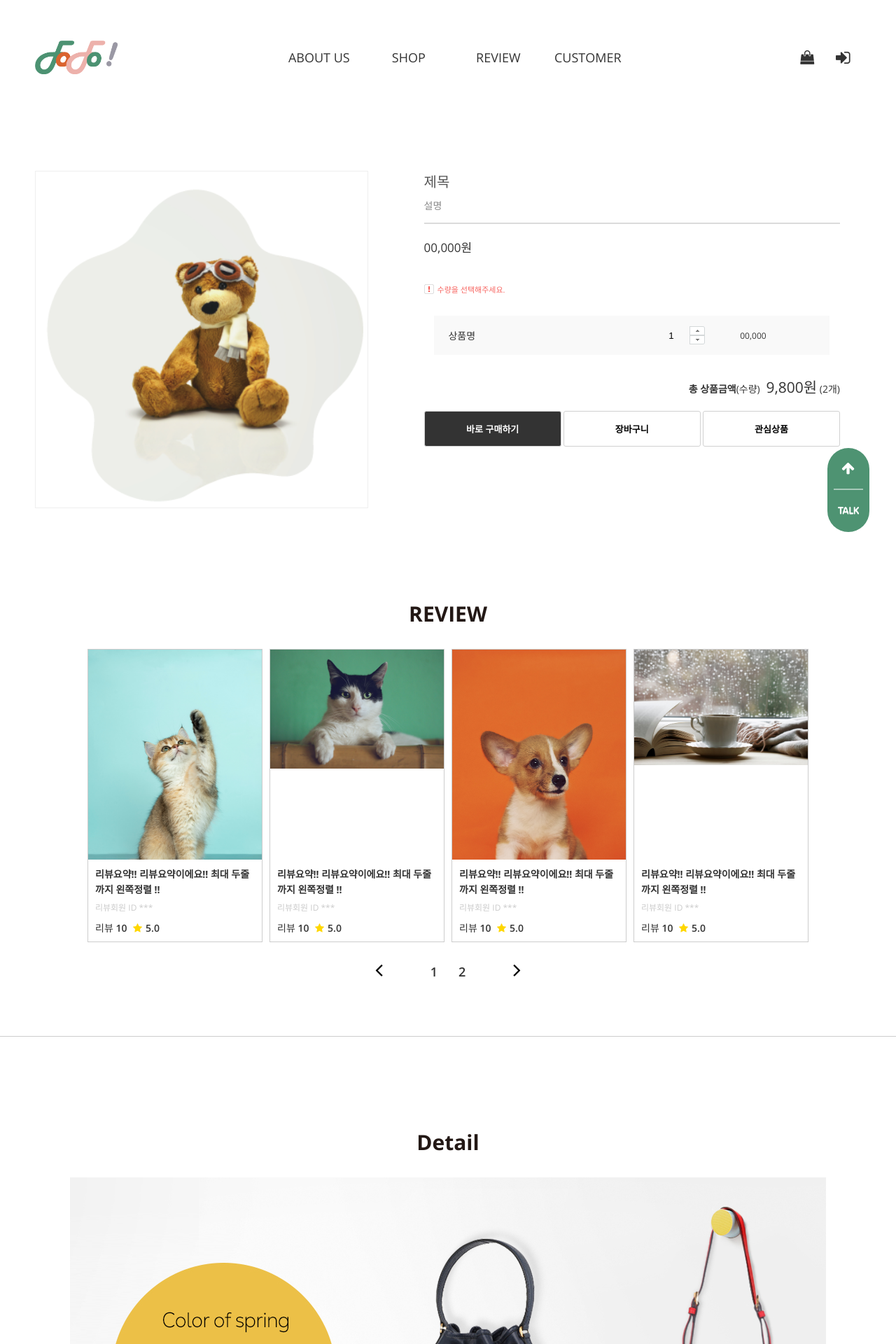
After one commit to Gyeojin/fofo, a PHP site: page /pages/shop_detail.php in a window 1280 px wide. The commit adds this page. Shown: the top 1920 px of the page at 70% size. Run offline with PHP 8.4, Linux system fonts and the light colour scheme.

Commit message:
210901 / 상세페이지 작업 완료 + 리뷰 페이지 작업 시작

```diff
--- a/css/main.css
+++ b/css/main.css
@@ -135,7 +135,8 @@ header .menu a .fa-sign-in {font-size: 24px;}
 #shop_list_all .list_top .pro-sort li{width: 100%; position: relative;}
 #shop_list_all .list_top .pro-sort>li>a{padding: 15px; display: block;}
 .pro-sort .sort-tit {display: flex; align-items: center;}
-.list_top .pro-sort .pro-sort-sub {z-index: 1; position: absolute;  width: 130%; text-align: center; top: 100%; left: 50%; transform: translateX(-50%);background: #fff; border: 1px solid #f1f1f1; margin-top: 5px;}
+.pro-sort .sort-tit a {transition: all 0.4s;}
+.list_top .pro-sort .pro-sort-sub {z-index: 1; position: absolute;  width: 130%; text-align: center; top: 100%; left: 50%; transform: translateX(-50%);background: #fff; border: 1px solid #f1f1f1; margin-top: 5px; display: none; transition: all 0.4s;}
 .list_top .pro-sort .pro-sort-sub>li {padding: 5px 0;}
 
 
@@ -144,7 +145,51 @@ header .menu a .fa-sign-in {font-size: 24px;}
 .each-shop-img {width: 100%; height: 300px; overflow: hidden; position: relative;}
 .each-shop-img img {transform: translate(0)!important; width: 100%; height: auto!important; position: absolute;}
 .each-shop-text {padding: 10px 0;}
-.each-shop-text b {line-height: 160%;}
-.each-shop-text p{display: block; padding: 5px 0 0 0; font-size: 12px; color: #ccc; font-weight: 300;}
+.each-shop-text b {line-height: 160%; font-size: 16px;}
+.each-shop-text p{display: block; padding: 5px 0 0 0; font-size: 14px; color: #ccc; font-weight: 300;}
 .each-shop-text span {font-size: 18px; font-weight: 500; padding: 10px 0; display: block;}
 .pagenum {width: 20%; display: flex; align-items: center; justify-content: space-between; margin: auto; padding: 20px 0 0 0;}
+
+/* Detail Page Style Code */
+
+/* Detail Page Style Code */
+
+#shop_detail_all {width: 100%; display: flex; align-items: center; justify-content: space-between; top: 200px;}
+#shop_detail_all .shop_detail_top {display: flex;}
+#shop_detail_all .product-image {width: 40%; margin-left: 50px;}
+#shop_detail_all .product-image img{width: 100%; border: 1px solid #efefef;}
+#shop_detail_all .product-txt {width: 50%; margin: 0 80px;}
+#shop_detail_all .product-txt h2 {font-size: 20px; color: #555; font-weight: 400;}
+#shop_detail_all .product-txt h4 {font-size: 14px; color: #555; opacity: 0.7; font-weight: 300; padding: 10px 0 15px 0; border-bottom: 2px solid #ccc;}
+#shop_detail_all .product-txt .price {font-size: 17px; font-weight: 400; padding: 20px 0 40px 0;}
+#shop_detail_all .product-txt .choice-box {width: 100%;}
+#shop_detail_all .product-txt .qua-text {width: 100%; height: auto; display: flex; align-items: center;}
+#shop_detail_all .product-txt .qua-text img {width: 14px; height: 14px;}
+#shop_detail_all .product-txt .qua-text p {font-size: 11px; color: #f76560; padding: 0 0 0 5px;}
+#shop_detail_all .product-txt .choice-box .checkbox {width: 95%; background: #f9f9f9; margin: 30px auto; padding: 15px 20px; display: flex; justify-content: space-between; align-items: center;}
+#shop_detail_all .product-txt .quantity {width: 40%;}
+#shop_detail_all .product-txt .quantity form {display: flex; align-items: center;}
+#shop_detail_all .product-txt .quantity form input {width: 30px; height: 25px;}
+#shop_detail_all .product-txt .quantity form .price-txt {font-size: 12px; padding-left: 50px;}
+#shop_detail_all .product-txt .total-price {text-align: right}
+#shop_detail_all .product-txt .total-price span {font-weight: 300;}
+#shop_detail_all .total-price .total-price-detail{padding-left: 5px;}
+#shop_detail_all .total-price .total-price-detail strong{font-size: 21px; font-weight: 500;}
+#shop_detail_all .product-txt .total-btns {width: 100%; display: flex; justify-content: space-between; padding: 20px 0;}
+#shop_detail_all .product-txt .total-btns button {width: 33%; font-size: 13px; padding: 15px 0; background: #fff; border: 1px solid #d1d1d1; border-radius: 3px; font-weight: 600;}
+#shop_detail_all .product-txt .total-btns button:hover {border: 1px solid #333;}
+#shop_detail_all .product-txt .total-btns
+button:nth-child(1) {background: #333; color: #fff;}
+
+#review {border-bottom: 1px solid #ccc;}
+.padding {padding: 80px 0;}
+.shop-each-rev-text {padding: 10px;}
+.shop-each-rev-text b {line-height: 160%;}
+.shop-each-rev-text .shop-rev-id{display: block; padding: 5px 0 0 0; font-size: 12px; color: #ccc; font-weight: 300;}
+.shop-each-rev-text .star {padding-top: 10px;}
+.shop-each-rev-text .shop-rev-tit {padding-right: 5px;}
+.shop-each-rev-text .num {font-weight: 600;}
+.shop-each-rev-text .shop-rev-other .fa {color:#ffd700; padding-right: 5px;}
+
+.detail-page {border-bottom: 1px solid #ccc;}
+.detail-page img {margin: auto;}
--- a/js/main.js
+++ b/js/main.js
@@ -28,3 +28,16 @@ function stickyNav() {
   }
 }
 window.addEventListener("scroll", stickyNav);
+
+$(function () {
+  $(".sort-tit img").click(function () {
+    $(".sort-tit img").toggleClass("on");
+    if ($(this).hasClass("on")) {
+      $(this).css({ transform: "rotate(" + 180 + "deg)" });
+      $(".pro-sort-sub").css("display", "block");
+    } else {
+      $(this).css({ transform: "rotate(" + 0 + "deg)" });
+      $(".pro-sort-sub").css("display", "none");
+    }
+  });
+});
--- /dev/null
+++ b/pages/shop_detail.php
@@ -0,0 +1,385 @@
+<!DOCTYPE html>
+<html lang="en">
+
+<head>
+  <meta charset="UTF-8">
+  <meta http-equiv="X-UA-Compatible" content="IE=edge">
+  <meta name="viewport"
+    content="width=device-width, initial-scale=1, minimum-scale=1, maximum-scale=1, user-scalable=no">
+  <title>FoFo!</title>
+
+  <!-- Google Font Style Conde -->
+  <link
+    href="https://fonts.googleapis.com/css2?family=Noto+Sans+KR:wght@100;300;400;500;700&family=Open+Sans:ital,wght@0,300;0,400;0,600;0,700;0,800;1,300;1,400;1,600&display=swap"
+    rel="stylesheet">
+
+  <!-- Font Awesome Link -->
+  <link rel="stylesheet" href="https://cdnjs.cloudflare.com/ajax/libs/font-awesome/4.7.0/css/font-awesome.min.css">
+
+  <!-- RESET, MAIN Style CSS code -->
+  <link rel="stylesheet" href="/fofo/css/reset.css">
+  <link rel="stylesheet" href="/fofo/css/main.css">
+  <link rel="stylesheet" type="text/css" href="/fofo/css/slick.css" />
+</head>
+
+<body>
+  <div class="wrap">
+    <div class="scrolltop">
+      <div class="arrow"><i class="fa fa-arrow-up"></i></div>
+      <div class="line"><span></span></div>
+      <div class="kakao"><img src="/fofo/img/kakao.png" alt=""></div>
+    </div>
+    <div class="scrolltop_footer">
+      <div class="arrow"><i class="fa fa-arrow-up"></i></div>
+      <div class="line"><span></span></div>
+      <div class="kakao"><img src="/fofo/img/kakao_green.png" alt=""></div>
+    </div>
+
+    <?php
+      include $_SERVER['DOCUMENT_ROOT']."/fofo/include/header.php";
+    ?>
+
+    <section id="shop_detail_all">
+      <div class="center">
+        <div class="shop_detail_top">
+          <div class="product-image">
+            <img src="/fofo/img/middle_slide_01.png" alt="">
+          </div>
+          <div class="product-txt">
+            <h2 class="eng">제목</h2>
+            <h4>설명</h4>
+            <h3 class="price">00,000원</h3>
+            <div class="choice-box">
+              <div class="qua-text">
+                <img src="/fofo/img/ico_info.gif" alt="">
+                <p>수량을 선택해주세요.</p>
+              </div>
+              <div class="checkbox">
+                <span class="checkbox-tit">상품명</span>
+                <span class="quantity">
+                  <form>
+                    <input type="text" value="1" name="quantity"></input>
+                    <span class="quantity-btns">
+                      <a href="#"><img src="/fofo/img/btn_count_up.gif" alt="수량증가"></a>
+                      <a href="#"><img src="/fofo/img/btn_count_down.gif" alt="수량감소"></a>
+                    </span>
+                    <span class="price-txt">00,000</span>
+                  </form>
+                </span>
+              </div>
+              <div class="total-price">
+                <span><strong>총 상품금액</strong>(수량)</span>
+                <span class="total-price-detail">
+                  <strong>9,800원</strong>
+                  <span class="amount">(2개)</span>
+                </span>
+              </div>
+              <div class="total-btns">
+                <button type="button">바로 구매하기</button>
+                <button type="button">장바구니</button>
+                <button type="button">관심상품</button>
+              </div>
+            </div>
+          </div>
+        </div>
+        <div id="review" class="padding">
+          <div class="title-text">
+            <h2>REVIEW</h2>
+          </div>
+          <div class="rev-slide">
+            <div class="each-rev-slide">
+              <div class="each-rev-img">
+                <img src="/fofo/img/review_01.jpg" alt="">
+              </div>
+              <div class="shop-each-rev-text">
+                <b>리뷰요약!! 리뷰요약이에요!! 최대 두줄까지 왼쪽정렬 !!</b>
+                <span class="shop-rev-id">리뷰회원 ID ***</span>
+                <div class="star">
+                  <span class="shop-rev-tit">리뷰 <span class="num">10</span></span>
+                  <span class="shop-rev-other"><i class="fa fa-star"></i><span class="num">5.0</span></span>
+                </div>
+              </div>
+            </div>
+            <!-- End of reviewbox -->
+            <div class="each-rev-slide">
+              <div class="each-rev-img">
+                <img src="/fofo/img/review_02.jpg" alt="">
+              </div>
+              <div class="shop-each-rev-text">
+                <b>리뷰요약!! 리뷰요약이에요!! 최대 두줄까지 왼쪽정렬 !!</b>
+                <span class="shop-rev-id">리뷰회원 ID ***</span>
+                <div class="star">
+                  <span class="shop-rev-tit">리뷰 <span class="num">10</span></span>
+                  <span class="shop-rev-other"><i class="fa fa-star"></i><span class="num">5.0</span></span>
+                </div>
+              </div>
+            </div>
+            <!-- End of reviewbox -->
+            <div class="each-rev-slide">
+              <div class="each-rev-img">
+                <img src="/fofo/img/review_03.jpg" alt="">
+              </div>
+              <div class="shop-each-rev-text">
+                <b>리뷰요약!! 리뷰요약이에요!! 최대 두줄까지 왼쪽정렬 !!</b>
+                <span class="shop-rev-id">리뷰회원 ID ***</span>
+                <div class="star">
+                  <span class="shop-rev-tit">리뷰 <span class="num">10</span></span>
+                  <span class="shop-rev-other"><i class="fa fa-star"></i><span class="num">5.0</span></span>
+                </div>
+              </div>
+            </div>
+            <!-- End of reviewbox -->
+            <div class="each-rev-slide">
+              <div class="each-rev-img">
+                <img src="/fofo/img/review_04.jpg" alt="">
+              </div>
+              <div class="shop-each-rev-text">
+                <b>리뷰요약!! 리뷰요약이에요!! 최대 두줄까지 왼쪽정렬 !!</b>
+                <span class="shop-rev-id">리뷰회원 ID ***</span>
+                <div class="star">
+                  <span class="shop-rev-tit">리뷰 <span class="num">10</span></span>
+                  <span class="shop-rev-other"><i class="fa fa-star"></i><span class="num">5.0</span></span>
+                </div>
+              </div>
+            </div>
+            <!-- End of reviewbox -->
+            <div class="each-rev-slide">
+              <div class="each-rev-img">
+                <img src="/fofo/img/review_01.jpg" alt="">
+              </div>
+              <div class="shop-each-rev-text">
+                <b>리뷰요약!! 리뷰요약이에요!! 최대 두줄까지 왼쪽정렬 !!</b>
+                <span class="shop-rev-id">리뷰회원 ID ***</span>
+                <div class="star">
+                  <span class="shop-rev-tit">리뷰 <span class="num">10</span></span>
+                  <span class="shop-rev-other"><i class="fa fa-star"></i><span class="num">5.0</span></span>
+                </div>
+              </div>
+            </div>
+            <!-- End of reviewbox -->
+            <div class="each-rev-slide">
+              <div class="each-rev-img">
+                <img src="/fofo/img/review_02.jpg" alt="">
+              </div>
+              <div class="shop-each-rev-text">
+                <b>리뷰요약!! 리뷰요약이에요!! 최대 두줄까지 왼쪽정렬 !!</b>
+                <span class="shop-rev-id">리뷰회원 ID ***</span>
+                <div class="star">
+                  <span class="shop-rev-tit">리뷰 <span class="num">10</span></span>
+                  <span class="shop-rev-other"><i class="fa fa-star"></i><span class="num">5.0</span></span>
+                </div>
+              </div>
+            </div>
+            <!-- End of reviewbox -->
+            <div class="each-rev-slide">
+              <div class="each-rev-img">
+                <img src="/fofo/img/review_03.jpg" alt="">
+              </div>
+              <div class="shop-each-rev-text">
+                <b>리뷰요약!! 리뷰요약이에요!! 최대 두줄까지 왼쪽정렬 !!</b>
+                <span class="shop-rev-id">리뷰회원 ID ***</span>
+                <div class="star">
+                  <span class="shop-rev-tit">리뷰 <span class="num">10</span></span>
+                  <span class="shop-rev-other"><i class="fa fa-star"></i><span class="num">5.0</span></span>
+                </div>
+              </div>
+            </div>
+            <!-- End of reviewbox -->
+            <div class="each-rev-slide">
+              <div class="each-rev-img">
+                <img src="/fofo/img/review_04.jpg" alt="">
+              </div>
+              <div class="shop-each-rev-text">
+                <b>리뷰요약!! 리뷰요약이에요!! 최대 두줄까지 왼쪽정렬 !!</b>
+                <span class="shop-rev-id">리뷰회원 ID ***</span>
+                <div class="star">
+                  <span class="shop-rev-tit">리뷰 <span class="num">10</span></span>
+                  <span class="shop-rev-other"><i class="fa fa-star"></i><span class="num">5.0</span></span>
+                </div>
+              </div>
+            </div>
+            <!-- End of reviewbox -->
+          </div>
+        </div>
+        <div class="detail-page padding">
+          <div class="title-text">
+            <h2>Detail</h2>
+          </div>
+          <img src="/fofo/img/detail_01.jpg" alt="">
+        </div>
+        <div id="more-pro" class="padding">
+          <div class="title-text">
+            <h2>함께 구매하시면 좋은 상품</h2>
+          </div>
+          <div class="rev-slide">
+            <div class="each-rev-slide">
+              <div class="each-rev-img">
+                <img src="/fofo/img/review_01.jpg" alt="">
+              </div>
+              <div class="shop-each-rev-text">
+                <b>리뷰요약!! 리뷰요약이에요!! 최대 두줄까지 왼쪽정렬 !!</b>
+                <span class="shop-rev-id">리뷰회원 ID ***</span>
+                <div class="star">
+                  <span class="shop-rev-tit">리뷰 <span class="num">10</span></span>
+                  <span class="shop-rev-other"><i class="fa fa-star"></i><span class="num">5.0</span></span>
+                </div>
+              </div>
+            </div>
+            <!-- End of reviewbox -->
+            <div class="each-rev-slide">
+              <div class="each-rev-img">
+                <img src="/fofo/img/review_02.jpg" alt="">
+              </div>
+              <div class="shop-each-rev-text">
+                <b>리뷰요약!! 리뷰요약이에요!! 최대 두줄까지 왼쪽정렬 !!</b>
+                <span class="shop-rev-id">리뷰회원 ID ***</span>
+                <div class="star">
+                  <span class="shop-rev-tit">리뷰 <span class="num">10</span></span>
+                  <span class="shop-rev-other"><i class="fa fa-star"></i><span class="num">5.0</span></span>
+                </div>
+              </div>
+            </div>
+            <!-- End of reviewbox -->
+            <div class="each-rev-slide">
+              <div class="each-rev-img">
+                <img src="/fofo/img/review_03.jpg" alt="">
+              </div>
+              <div class="shop-each-rev-text">
+                <b>리뷰요약!! 리뷰요약이에요!! 최대 두줄까지 왼쪽정렬 !!</b>
+                <span class="shop-rev-id">리뷰회원 ID ***</span>
+                <div class="star">
+                  <span class="shop-rev-tit">리뷰 <span class="num">10</span></span>
+                  <span class="shop-rev-other"><i class="fa fa-star"></i><span class="num">5.0</span></span>
+                </div>
+              </div>
+            </div>
+            <!-- End of reviewbox -->
+            <div class="each-rev-slide">
+              <div class="each-rev-img">
+                <img src="/fofo/img/review_04.jpg" alt="">
+              </div>
+              <div class="shop-each-rev-text">
+                <b>리뷰요약!! 리뷰요약이에요!! 최대 두줄까지 왼쪽정렬 !!</b>
+                <span class="shop-rev-id">리뷰회원 ID ***</span>
+                <div class="star">
+                  <span class="shop-rev-tit">리뷰 <span class="num">10</span></span>
+                  <span class="shop-rev-other"><i class="fa fa-star"></i><span class="num">5.0</span></span>
+                </div>
+              </div>
+            </div>
+            <!-- End of reviewbox -->
+            <div class="each-rev-slide">
+              <div class="each-rev-img">
+                <img src="/fofo/img/review_01.jpg" alt="">
+              </div>
+              <div class="shop-each-rev-text">
+                <b>리뷰요약!! 리뷰요약이에요!! 최대 두줄까지 왼쪽정렬 !!</b>
+                <span class="shop-rev-id">리뷰회원 ID ***</span>
+                <div class="star">
+                  <span class="shop-rev-tit">리뷰 <span class="num">10</span></span>
+                  <span class="shop-rev-other"><i class="fa fa-star"></i><span class="num">5.0</span></span>
+                </div>
+              </div>
+            </div>
+            <!-- End of reviewbox -->
+            <div class="each-rev-slide">
+              <div class="each-rev-img">
+                <img src="/fofo/img/review_02.jpg" alt="">
+              </div>
+              <div class="shop-each-rev-text">
+                <b>리뷰요약!! 리뷰요약이에요!! 최대 두줄까지 왼쪽정렬 !!</b>
+                <span class="shop-rev-id">리뷰회원 ID ***</span>
+                <div class="star">
+                  <span class="shop-rev-tit">리뷰 <span class="num">10</span></span>
+                  <span class="shop-rev-other"><i class="fa fa-star"></i><span class="num">5.0</span></span>
+                </div>
+              </div>
+            </div>
+            <!-- End of reviewbox -->
+            <div class="each-rev-slide">
+              <div class="each-rev-img">
+                <img src="/fofo/img/review_03.jpg" alt="">
+              </div>
+              <div class="shop-each-rev-text">
+                <b>리뷰요약!! 리뷰요약이에요!! 최대 두줄까지 왼쪽정렬 !!</b>
+                <span class="shop-rev-id">리뷰회원 ID ***</span>
+                <div class="star">
+                  <span class="shop-rev-tit">리뷰 <span class="num">10</span></span>
+                  <span class="shop-rev-other"><i class="fa fa-star"></i><span class="num">5.0</span></span>
+                </div>
+              </div>
+            </div>
+            <!-- End of reviewbox -->
+            <div class="each-rev-slide">
+              <div class="each-rev-img">
+                <img src="/fofo/img/review_04.jpg" alt="">
+              </div>
+              <div class="shop-each-rev-text">
+                <b>리뷰요약!! 리뷰요약이에요!! 최대 두줄까지 왼쪽정렬 !!</b>
+                <span class="shop-rev-id">리뷰회원 ID ***</span>
+                <div class="star">
+                  <span class="shop-rev-tit">리뷰 <span class="num">10</span></span>
+                  <span class="shop-rev-other"><i class="fa fa-star"></i><span class="num">5.0</span></span>
+                </div>
+              </div>
+            </div>
+            <!-- End of reviewbox -->
+          </div>
+        </div>
+      </div>
+    </section>
+
+
+    <?php
+      include $_SERVER['DOCUMENT_ROOT']."/fofo/include/footer.php";
+    ?>
+  </div>
+
+
+
+  <!-- Main JS link -->
+  <script src="https://ajax.googleapis.com/ajax/libs/jquery/3.4.1/jquery.min.js"></script>
+  <script type="text/javascript" src="/fofo/js/slick.min.js"></script>
+  <script src="/fofo/js/slick.js"></script>
+  <script src="/fofo/js/main.js"></script>
+  <script type="text/javascript">
+  $(document).ready(function() {
+    $('.rev-slide').slick({
+      dots: true,
+      infinite: true,
+      slidesToShow: 4,
+      slidesToScroll: 4,
+      responsive: [{
+          breakpoint: 1024,
+          settings: {
+            slidesToShow: 3,
+            slidesToScroll: 3,
+            infinite: true,
+            dots: true
+          }
+        },
+        {
+          breakpoint: 600,
+          settings: {
+            slidesToShow: 2,
+            slidesToScroll: 2
+          }
+        },
+        {
+          breakpoint: 480,
+          settings: {
+            slidesToShow: 1,
+            slidesToScroll: 1
+          }
+        }
+      ],
+      customPaging: function(slider, index) {
+        var num = index + 1;
+        return '<span class="dot">' + num + '</span>';
+      }
+    });
+  });
+  </script>
+</body>
+
+</html>
```
Also changed, not shown: pages/shop_list.php (+6 -2 lines), img/btn_count_down.gif (added), img/btn_count_up.gif (added), img/detail_01.jpg (added), img/ico_info.gif (added), pages/review.php (added).
